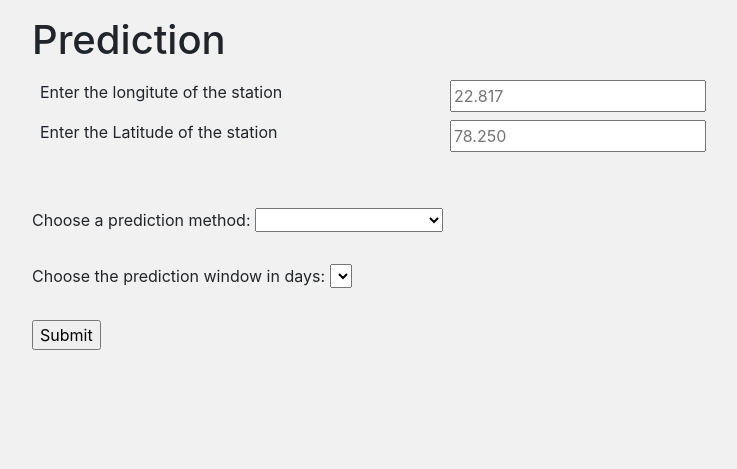
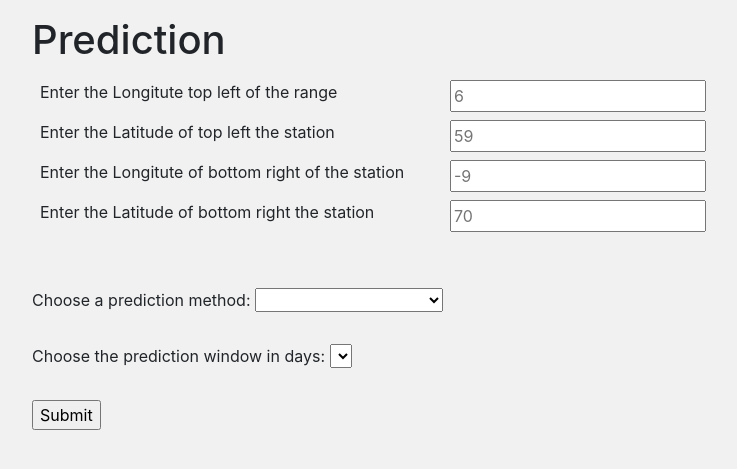
Before and after one commit to Prabingiri/CET-LATS, a Flask app: page /predict in a window 1280 px wide. Shown: the part 96-565 px from the top of the page, without its empty margins (53-790 px from the left). Run offline with Flask 2, Linux system fonts and the light colour scheme; lists and menus that the app fills with data are empty; some libraries are stand-ins or nearby versions.

Commit message:
Add files via upload

```diff
--- a/app/templates/public/prediction.html
+++ b/app/templates/public/prediction.html
@@ -27,13 +27,24 @@
   <form  id="predictForm" action="/prediction_results" method="POST" onclick = "return(validate());">
 
             <div class="preference">
-            <label for="lon">Enter the longitute of the station</label>
-            <input type="number" name="lon" id="lon" placeholder="22.817">
+            <label for="lon1">Enter the Longitute top left of the range</label>
+            <input type="number" name="lon1" id="lon1" placeholder="6">
             </div>
 
             <div class="preference">
-            <label for="lat">Enter the Latitude of the station</label>
-            <input type="number" name="lat" id="lat" placeholder="78.250">
+            <label for="lat1">Enter the Latitude of  top left the station</label>
+            <input type="number" name="lat1" id="lat1" placeholder="59">
+            </div>
+
+
+            <div class="preference">
+            <label for="lon2">Enter the Longitute of bottom right of the station</label>
+            <input type="number" name="lon2" id="lon2" placeholder="-9">
+            </div>
+
+            <div class="preference">
+            <label for="lat2">Enter the Latitude of bottom right the station</label>
+            <input type="number" name="lat2" id="lat2" placeholder="70">
             </div>
 
 
```
